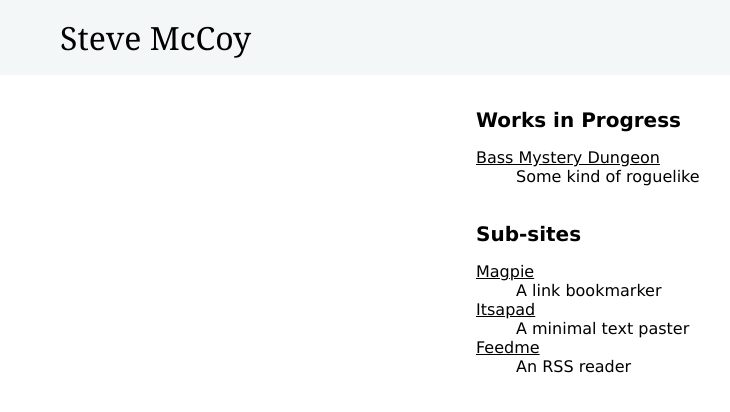
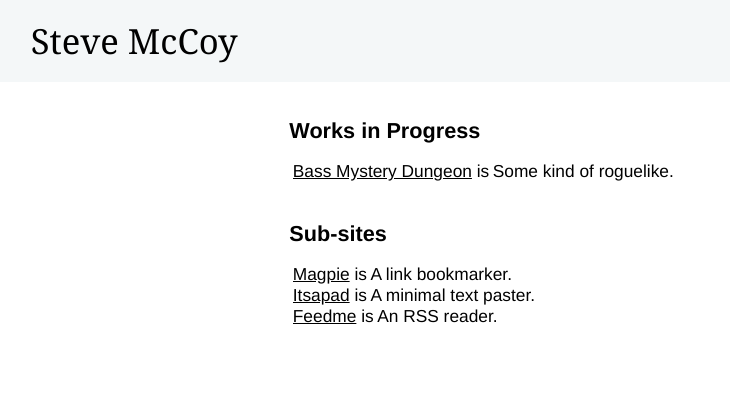
Before and after one commit to mccoyst/mccoyst.github.io, a Jekyll site: the page built from index.html, in a window 1280 px wide. Shown: the top 412 px of the page, without its empty margins (4-734 px from the left). Built offline with Jekyll 4.4.1, drawn with Linux system fonts in a browser that asks for light colours.

Commit message:
So many style tweaks, who knows

```diff
--- a/style/stk5.css
+++ b/style/stk5.css
@@ -1,7 +1,7 @@
 body {
 	margin: 0;
-	font-size: 100%;
-	font-family: "Lucida Grande", "Lucida Sans Unicode", "Lucida Sans", Geneva, Verdana, sans-serif;
+	font-size: 13pt;/*100%;*/
+	font-family: "Avenir", "Helvetica Neue", "Helvetica", "Lucida Grande", "Lucida Sans Unicode", "Lucida Sans", Geneva, Verdana, sans-serif;
 }
 
 header {
@@ -9,15 +9,15 @@ header {
 	font-size: 200%;
 	padding-top: 0.5em;
 	padding-bottom: 0.5em;
-	font-family: "Lucida Bright", Georgia, serif;
+	font-family: "Athelas", "Lucida Bright", Georgia, serif;
 }
 
 span.myname {
-	margin-left: 2em;
+	margin-left: 1em;
 }
 
 div.page {
-	width: 20em;
+	width: 40em;
 	margin: auto;
 }
 
@@ -33,3 +33,22 @@ h1 {
 	font-size: 125%;
 	padding-top: 1em;
 }
+
+dt {
+	overflow: hidden;
+    float: left;
+    margin: 0 .2em;
+}
+
+dt:after {
+	content: ' is ';
+}
+
+dd {
+    word-wrap: break-word;
+	overflow: hidden;
+}
+
+dd:after {
+	content: '.';
+}
```
